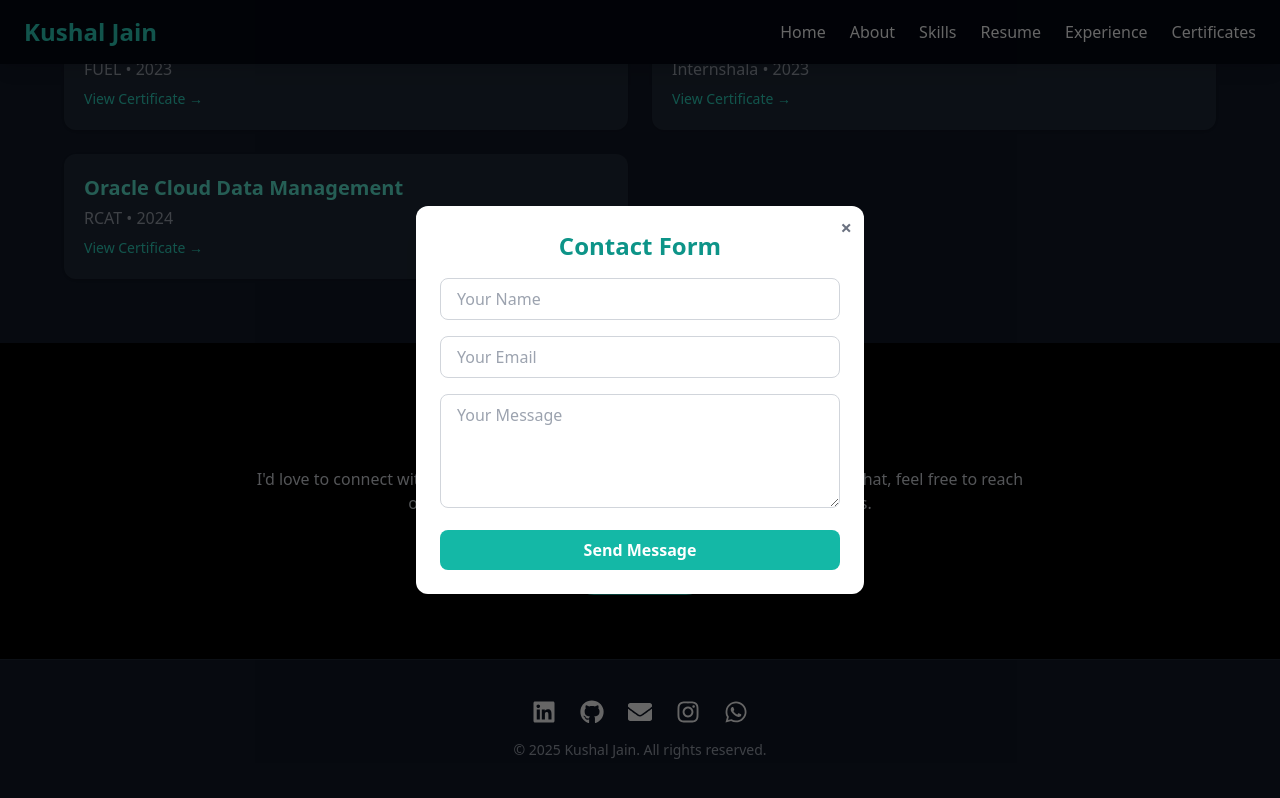
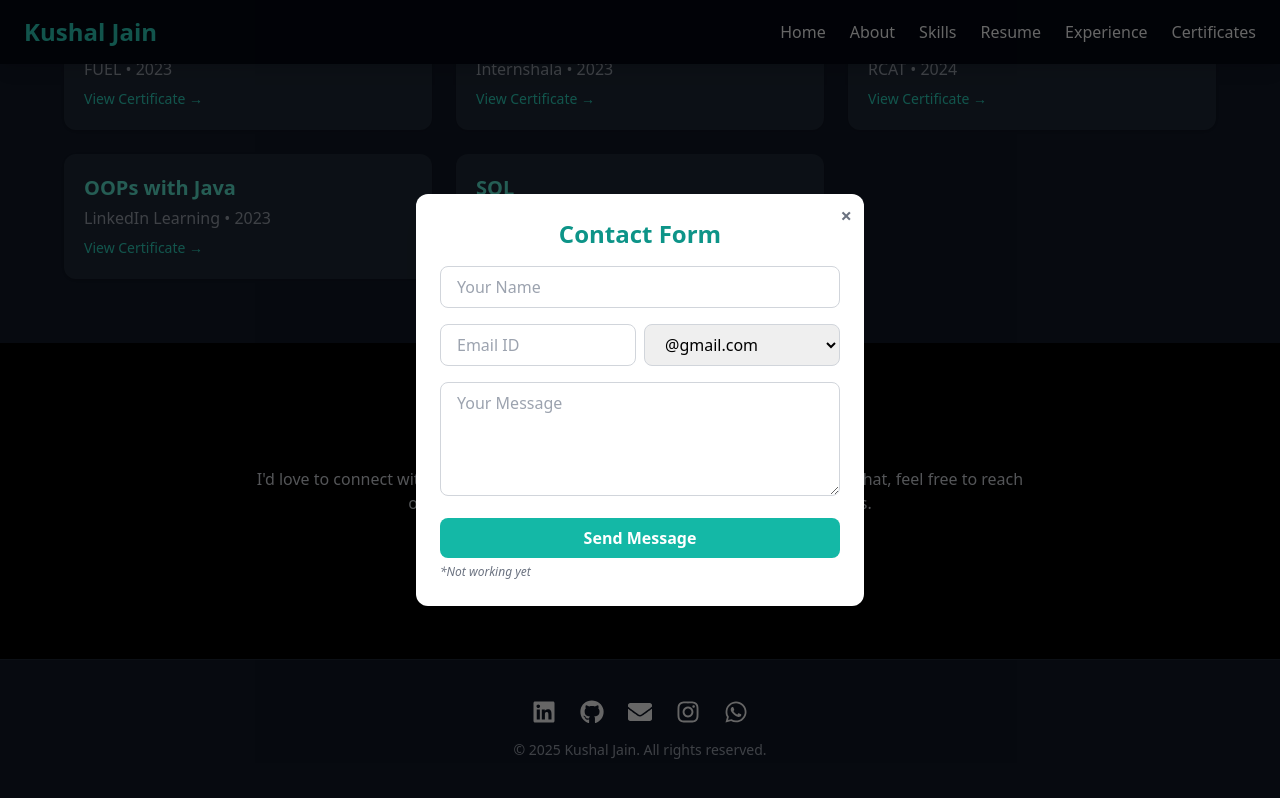
Before and after one commit to Kushal0jain/kushal-portfolio, a React (Create React App) app: page / in a window 1280 px wide. Both pictures are taken after a click on the button "Contact Me". Shown: the part 3864-4662 px from the top of the page. Built offline with nearby package versions, Linux system fonts and the light colour scheme.

Commit message:
contacts changes + certificate

```diff
--- a/src/components/Certifications.jsx
+++ b/src/components/Certifications.jsx
@@ -7,7 +7,7 @@ const Certifications = () => {
       <div className="max-w-6xl mx-auto">
         <h2 className="text-3xl font-bold text-teal-400 text-center mb-12">Certificates</h2>
 
-        <div className="grid md:grid-cols-2 gap-6">
+        <div className="grid md:grid-cols-3 gap-6">
           {certifications.map((cert, index) => (
             <div
               key={index}
--- a/src/components/Contact.jsx
+++ b/src/components/Contact.jsx
@@ -1,24 +1,84 @@
-import React, { useState } from 'react'
+import React, { useState } from "react";
 
 const Contact = () => {
-  const [showForm, setShowForm] = useState(false)
-  const [formData, setFormData] = useState({ name: '', email: '', message: '' })
+  const [showForm, setShowForm] = useState(false);
+  const toggleForm = () => setShowForm(!showForm);
+  const [formData, setFormData] = useState({
+    name: "",
+    emailPrefix: "",
+    customDomain: "",
+    message: "",
+  });
+  const [selectedDomain, setSelectedDomain] = useState("gmail.com");
+  const [useCustom, setUseCustom] = useState(false);
 
-  const toggleForm = () => setShowForm(!showForm)
-  const handleChange = (e) => setFormData({ ...formData, [e.target.name]: e.target.value })
+  const predefinedDomains = ['gmail.com', 'yahoo.com', 'outlook.com', 'hotmail.com', 'icloud.com'];
+  const handleChange = (e) => {
+    const { name, value } = e.target;
+
+    if (name === 'emailPrefix' && !useCustom) {
+      // Prevent entering @ in the emailPrefix if using predefined domains
+      if (value.includes('@')) return;
+    }
+
+    if (name === 'customDomain' && useCustom) {
+      const trimmedValue = value.trim().toLowerCase();
+      if (predefinedDomains.includes(trimmedValue)) {
+        setUseCustom(false);
+        setSelectedDomain(trimmedValue);
+        setFormData({ ...formData, customDomain: '' , emailPrefix: ''});
+      }
+      }
+
+    setFormData({
+      ...formData,
+      [name]: value,
+    });
+  };
+
+
+  const handleDomainChange = (e) => {
+    const value = e.target.value;
+    setSelectedDomain(value);
+    if (value === 'other') {
+      setUseCustom(true);
+      setFormData({ ...formData, emailPrefix: '', customDomain: '' });
+    } else {
+      setUseCustom(false);
+      setFormData({ ...formData, customDomain: '' });
+    }
+  };
+
 
   const handleSubmit = (e) => {
-    e.preventDefault()
-    // You can add your contact form submission logic here
-    toggleForm()
-  }
+    e.preventDefault();
+      const fullEmail = useCustom
+      ? `${formData.customDomain}`
+      : `${formData.emailPrefix}@${selectedDomain}`;
+    console.log({
+      name: formData.name,
+      email: fullEmail,
+      message: formData.message,
+    });
+    setFormData({
+      name: "",
+      emailPrefix: "",
+      customDomain: "",
+      message: "",
+    });
+    setSelectedDomain("");
+    setUseCustom(false);
+      toggleForm();
+    };
 
   return (
     <section id="contact" className="bg-black text-white py-16 px-6 relative">
       <div className="max-w-3xl mx-auto text-center">
         <h2 className="text-3xl font-bold text-teal-400 mb-6">Let's Connect</h2>
         <p className="text-gray-300 mb-8">
-          I'd love to connect with you! Whether you have a project in mind or just want to chat, feel free to reach out. I'm always open to new opportunities and collaborations.
+          I'd love to connect with you! Whether you have a project in mind or
+          just want to chat, feel free to reach out. I'm always open to new
+          opportunities and collaborations.
         </p>
         <button
           onClick={toggleForm}
@@ -37,7 +97,9 @@ const Contact = () => {
             >
               ×
             </button>
-            <h3 className="text-2xl font-bold mb-4 text-center text-teal-600">Contact Form</h3>
+            <h3 className="text-2xl font-bold mb-4 text-center text-teal-600">
+              Contact Form
+            </h3>
             <form onSubmit={handleSubmit}>
               <input
                 type="text"
@@ -48,15 +110,43 @@ const Contact = () => {
                 className="w-full border border-gray-300 px-4 py-2 rounded-lg mb-4"
                 required
               />
+
+              <div className="flex gap-2 mb-4">
+                <input
+                  type="text"
+                  name="emailPrefix"
+                  value={formData.emailPrefix}
+                  onChange={handleChange}
+                  placeholder="Email ID"
+                  className="w-1/2 border border-gray-300 px-4 py-2 rounded-lg"
+                  disabled={useCustom}
+                  required
+                />
+                <select
+                  onChange={handleDomainChange}
+                  className="w-1/2 border border-gray-300 px-4 py-2 rounded-lg"
+                >
+                  <option value="gmail.com">@gmail.com</option>
+                  <option value="yahoo.com">@yahoo.com</option>
+                  <option value="outlook.com">@outlook.com</option>
+                  <option value="hotmail.com">@hotmail.com</option>
+                  <option value="icloud.com">@icloud.com</option>
+                  <option value="other">Other</option>
+                </select>
+              </div>
+
+              {useCustom && (
                 <input
                   type="email"
-                name="email"
-                value={formData.email}
+                  name="customDomain"
+                  value={formData.customDomain}
                   onChange={handleChange}
-                placeholder="Your Email"
+                  placeholder="Enter custom domain (e.g. example.com)"
                   className="w-full border border-gray-300 px-4 py-2 rounded-lg mb-4"
                   required
                 />
+              )}
+
               <textarea
                 name="message"
                 value={formData.message}
@@ -72,12 +162,15 @@ const Contact = () => {
               >
                 Send Message
               </button>
+              <span className="text-xs text-gray-500 italic">
+                *Not working yet
+              </span>
             </form>
           </div>
         </div>
       )}
     </section>
-  )
-}
+  );
+};
 
-export default Contact
+export default Contact;
--- a/src/data/certifications.js
+++ b/src/data/certifications.js
@@ -17,6 +17,18 @@ const certifications = [
       year: "2024",
       link: "/certs/oracle.pdf"
     },
+    {
+      title: "OOPs with Java",
+      issuer: "LinkedIn Learning",
+      year: "2023",
+      link: "/certs/OOPs.jpg"
+    },
+    {
+      title: "SQL",
+      issuer: "LinkedIn Learning",
+      year: "2023",
+      link: "/certs/SQL.pdf"
+    },
   ];
 
   export default certifications;
```
Also changed, not shown: public/certs/OOPs.jpg (added), 1 other file (tests, documents, lock files or other folders). Lines whose indentation alone changed are shown as unchanged.
